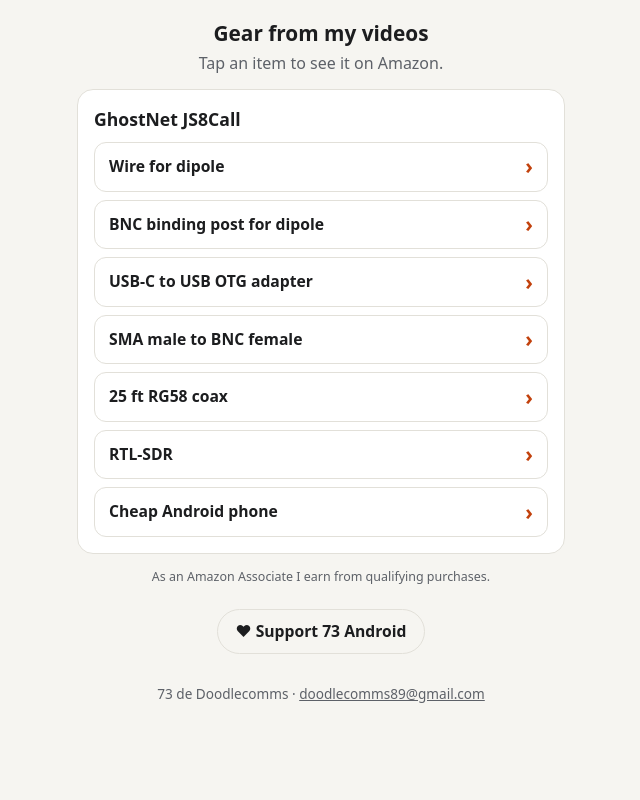
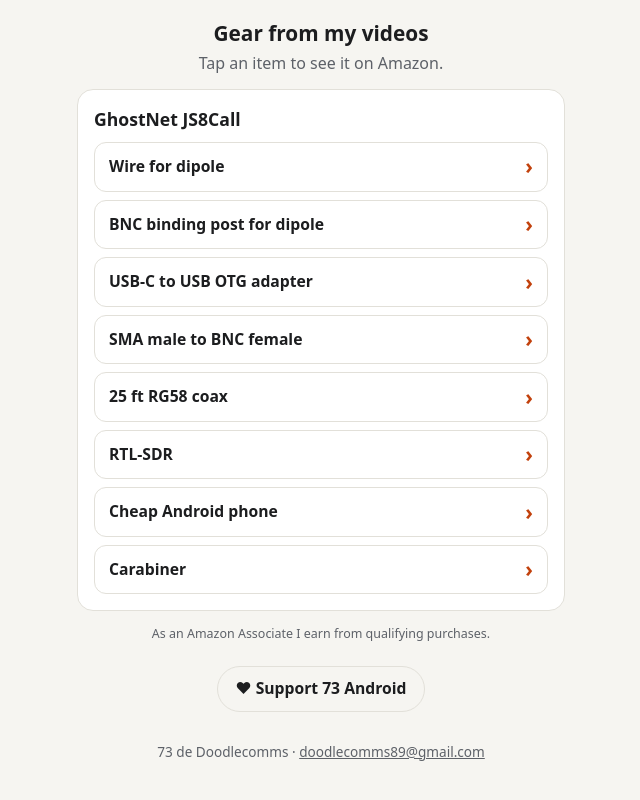
Before and after one commit to doodlecomms/doodlecomms.github.io, a plain HTML site: page index.html in a window 1280 px wide. Shown: the part 807-1607 px from the top of the page, without its empty margins (319-959 px from the left). Before the commit the page ends 1567 px from the top, so only its background shows below. Drawn offline with Linux system fonts and the light colour scheme.

Commit message:
GhostNet JS8Call kit: add carabiner
Co-Authored-By: Claude Opus 5.5 <noreply@anthropic.com>

```diff
--- a/index.html
+++ b/index.html
@@ -110,6 +110,7 @@ footer a{color:inherit}
       <li><a href="https://link.amazon/B0dmtcWzd" target="_blank" rel="sponsored noopener">25 ft RG58 coax</a></li>
       <li><a href="https://link.amazon/B0faWtsHc" target="_blank" rel="sponsored noopener">RTL-SDR</a></li>
       <li><a href="https://link.amazon/B07ksfNfG" target="_blank" rel="sponsored noopener">Cheap Android phone</a></li>
+      <li><a href="https://link.amazon/B04EYkutV" target="_blank" rel="sponsored noopener">Carabiner</a></li>
     </ul>
   </div>
   <p class="disclosure">As an Amazon Associate I earn from qualifying purchases.</p>
```
